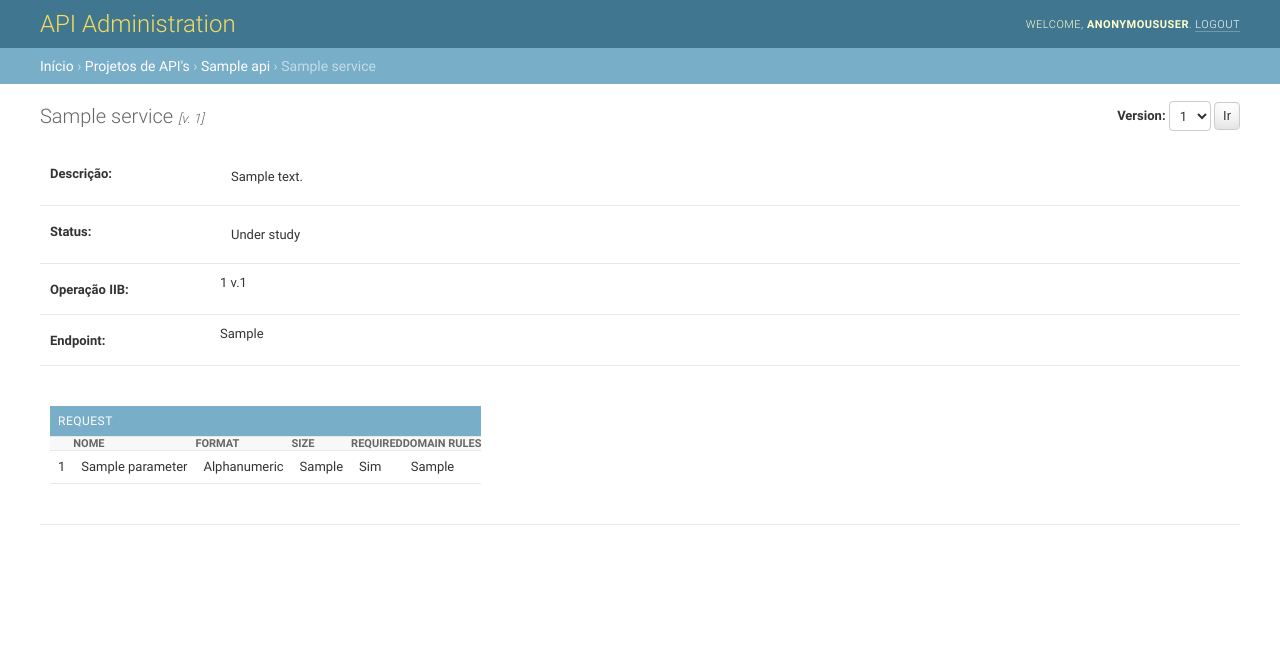
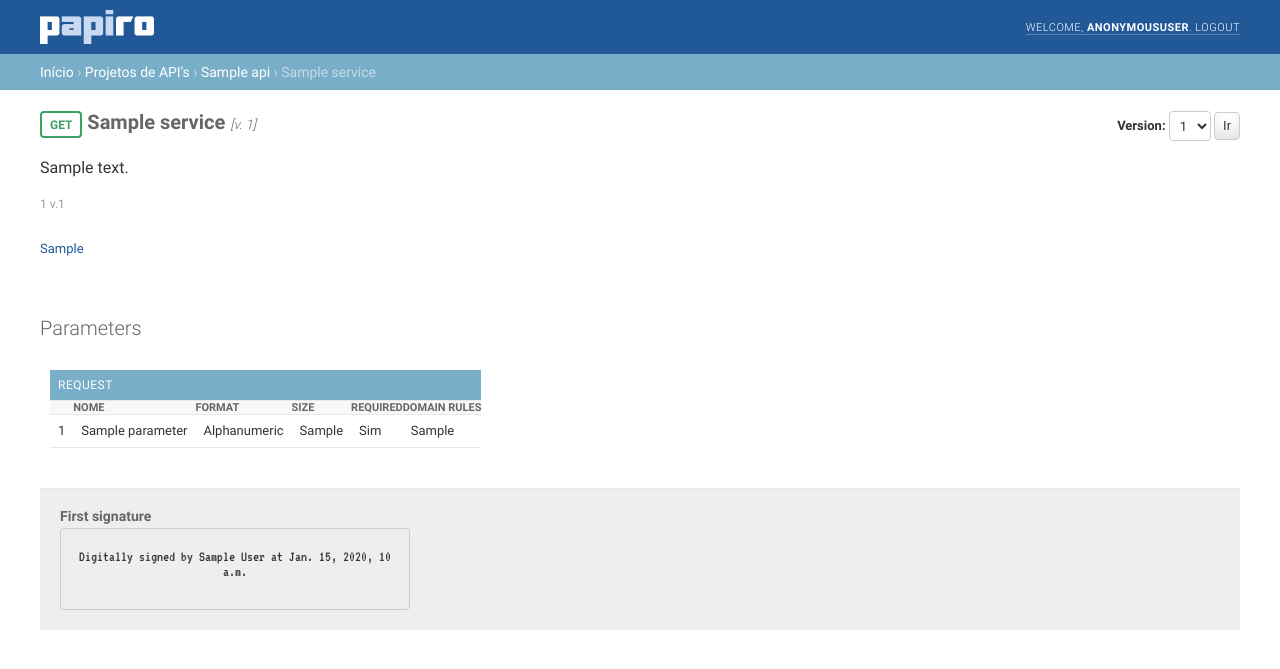
Before and after one commit to alduxx/papirodocker, a Django app: template templates/papiro/service_detail.html in a window 1280 px wide. Shown: the top 669 px of the page. Run offline with Django 3.2, Linux system fonts and the light colour scheme; the template is opened without the code that fills it: values that come from a table or form of the project are taken from there, others are empty; tables that the repository leaves empty hold one stand-in row (values such as "Sample post").

Commit message:
Added signatures to service version.

```diff
--- a/descriptor/models.py
+++ b/descriptor/models.py
@@ -1,4 +1,5 @@
 from django.db import models
+from django.contrib.auth.models import User
 from django.utils.translation import gettext_lazy as _
 
 
@@ -88,3 +89,24 @@ class Parameter(models.Model):
     class Meta:
         verbose_name = _('parameter')
         verbose_name_plural = _('parameter')
+
+
+class TagSignature(models.Model):
+    first_signer = models.ForeignKey(User, related_name='First_signer', on_delete=models.CASCADE, null=False)
+    second_signer = models.ForeignKey(User, related_name='Second_signer', on_delete=models.CASCADE, null=True, default=None)
+    service = models.ForeignKey(Service, on_delete=models.CASCADE)
+    signed_at = models.DateTimeField(auto_now_add=True)
+
+    def is_closed(self):
+        return (self.first_signer is not None) and (self.second_signer is not None)
+
+    def __str__(self):
+        if self.first_signer and self.second_signer:
+            return f"{_('Signed by')} {self.first_signer.username}  {_(' and ')} {self.second_signer.username} + \
+                   {_(' at ')} {self.signed_at}"
+        else:
+            return f"{_('Signed by')} {self.first_signer.username} {_(' at ')} {self.signed_at}"
+
+    class Meta:
+        verbose_name = _('parameter')
+        verbose_name_plural = _('parameter')
--- a/descriptor/urls.py
+++ b/descriptor/urls.py
@@ -12,5 +12,8 @@ urlpatterns = [
     path('service/<int:service_id>/parameter_group/<int:parameter_group_id>/add/parameter/', views.popup_add_parameter, name='popup_add_parameter'),
     path('<int:api_id>/services/add/service/', views.popup_add_service, name='popup_add_service'),
     path('add/', views.popup_add_api, name='popup_add_api'),
+
+    path('user/<slug:username>/', views.force_auth, name='force_auth'),
+
     path('rest/', include(rest_urls)),
 ]
--- a/templates/papiro/base.html
+++ b/templates/papiro/base.html
@@ -18,9 +18,10 @@
     <script type="text/javascript" src="/static/admin/js/admin/RelatedObjectLookups.js"></script>
     <script type="text/javascript" src="/static/admin/js/actions.js"></script>
     <script type="text/javascript" src="{% static 'js/editables.js' %}"></script>
+    <link href="https://fonts.googleapis.com/css2?family=VT323&display=swap" rel="stylesheet">
     <meta name="robots" content="NONE,NOARCHIVE">
     <style media="screen">
-        #content h1 em {font-size:0.66em;}
+        #header {background-color: #215897;}
         {% block css_internal %}{% endblock %}
     </style>
     <script type="text/javascript">
@@ -37,7 +38,8 @@
     <!-- Header -->
     <div id="header">
         <div id="branding">
-            <h1 id="site-name"><a href="/api/">{% trans "API Administration" %}</a></h1>
+            <!-- <h1 id="site-name"><a href="/api/">{% trans "API Administration" %}</a></h1> -->
+            <h1 id="site-name"><a href="/api/"><img src="{% static 'img/logo.png'%}" /></h1>
         </div>
         <div id="user-tools">
                 {% trans "Welcome" %}, <strong>{{user}}</strong>. <a href="/admin/logout/">{% trans "Logout" %}</a>
--- a/templates/papiro/service_detail.html
+++ b/templates/papiro/service_detail.html
@@ -2,22 +2,69 @@
 {% load i18n %}
 
 {% block css_internal %}
-    button.go {
-        font-size: 13px;
-        border: 1px solid #ccc;
-        border-radius: 4px;
-        background: #fff;
-        box-shadow: 0 -15px 20px -10px rgba(0, 0, 0, 0.15) inset;
-        cursor: pointer;
-        height: 28px;
-        line-height: 1;
-        padding: 6px 8px;
-        margin: 0;
-        color: #333;
+    #content h1 em {font-size:0.66em;}
+    #content h1 .status {font-size:0.66em;color:red;}
+
+    #id_description {
+        font-size:16px;
     }
 
-    .tag_control button {padding: 6px 15px;border: none;border-radius: 4px;color: #fff;
-        cursor: pointer;margin-left:3px;background: #205067;margin: 0 0 0 8px;
+    #id_iib {
+        display:inline-block;
+        font-size:12px;
+        color:#999;
+        padding: 20px 0;
+    }
+
+    #id_endpoint {
+        display:inline-block;
+        color:#215897;
+        padding: 10px 0 20px;
+        font-size:13px;
+    }
+
+    span.http_method {
+        display:inline-block;
+        padding:5px 8px 4px;
+        font-weight: 600;
+        font-size: 12px;
+        border: 2px solid #3da066;
+        border-radius: 4px;
+        color: #3da066;
+    }
+
+    button.go { font-size: 13px; border: 1px solid #ccc; border-radius: 4px; background: #fff; box-shadow: 0 -15px 20px -10px rgba(0, 0, 0, 0.15) inset;
+        cursor: pointer; height: 28px; line-height: 1; padding: 6px 8px; margin: 0; color: #333;}
+
+    .tag_control {background-color: #eee;padding:8px 20px 20px;}
+
+    .tag_signature {
+        display:inline-block;
+        width: 350px;
+        margin-right:20px;
+        vertical-align: top;
+    }
+
+    .tag_signature > div {
+        text-align:center;
+        padding:20px 10px;
+        border: 1px solid #ccc; border-radius: 4px;
+        font-size:15px;
+        font-family: 'VT323', monospace;
+        min-height: 40px;
+    }
+    .tag_signature > div:before {
+        content: '';
+        display: inline-block;
+        vertical-align: middle;
+        height: 100%;
+    }
+
+    .tag_signature > div > span {
+        font-family: "Roboto", "Lucida Grande", Verdana, Arial, sans-serif;
+    }
+
+    .tag_control button {border: none;border-radius: 4px;color: #fff; cursor: pointer;background: #205067;
         text-transform: uppercase;padding: 12px 15px;}
 
 {% endblock %}
@@ -100,7 +147,16 @@
     <a href="/api/">Início</a> &rsaquo; <a href="/api/">Projetos de API's</a> &rsaquo; <a href="/api/{{service.api.id}}/services"> {{ service.api.name }}</a> &rsaquo; {{ service.name }}
 {% endblock %}
 
-{% block title %}{{ service.name }} <em>[{% if service.tag == 0 %}SNAPSHOT{% else %}v. {{service.tag}}{% endif %}]</em>{% endblock %}
+{% block title %}
+    <span class="http_method {{service.http_method}}">{{service.http_method}}</span>
+    <strong>{{ service.name }} </strong>
+    <em>[{% if service.tag == 0 %}SNAPSHOT{% else %}v. {{service.tag}}{% endif %}]</em>
+    {% if tag_signature %}
+        {% if tag_signature.is_closed == False %}
+            <span class="status"> {% trans 'pending' %}</span>
+        {% endif %}
+    {% endif %}
+ {% endblock %}
 
 {% block content_main %}
 <ul class="object-tools">
@@ -118,54 +174,46 @@
 <form id="service_form" novalidate="">
     <input type="hidden" id="_csrf" value="{{csrf_token}}">
     <div>
-    <fieldset class="module aligned ">
-        <div class="form-row field-name">
         <div>
-                <label class="required" for="id_description">Descrição:</label>
             <span name="description" id="id_description" class="editable" data-field-type="textarea" data-field="description" data-field-label="{% trans 'description' %}" data-id="{{service.id}}">
-                    <span>
                 {% if service.description %}
                     {{ service.description }}
                 {% else %}
                     <em>{% trans "Click to add description" %}</em>
                 {% endif %}
             </span>
+        </div>
+        <!--
+        <div>
+            <span name="status" id="id_status" class="editable" data-field-type="select" data-field="status" data-field-label="{% trans 'status' %}" data-id="{{service.id}}">
+                {{ service.get_status_display }}
             </span>
         </div>
-        </div>
-        <div class="form-row field-name">
+        -->
         <div>
-                <label class="required" for="id_status">Status:</label>
-                <span name="status" id="id_status" class="editable" data-field-type="select" data-field="status" data-field-label="{% trans 'status' %}" data-id="{{service.id}}">
-                    <span>
-                        {{ service.get_status_display }}
-                    </span>
-                </span>
-            </div>
-        </div>
-        <div class="form-row field-name">
-            <div>
-                <label class="required" for="id_iib">Operação IIB:</label>
+            {% if service.iib_service_number %}
                 <span name="iib" id="id_iib">
-                    {% if service.iib_service_number %}
                     {{ service.iib_service_number }}
                     {% if service.iib_service_number %}
                             v.{{ service.iib_service_version_number }}
                     {% endif %}
+                </span>
+            {% endif %}
+        </div>
+        <div>
+            <span name="endpoint" id="id_endpoint">
+                {% if service.endpoint_uri %}
+                    {{ service.endpoint_uri }}
+                {% else %}
+                    {% trans 'No endpoint' %}
                 {% endif %}
             </span>
         </div>
     </div>
-        <div class="form-row field-name">
-            <div>
-                <label class="required" for="id_endpoint">Endpoint:</label>
-                <span name="endpoint" id="id_endpoint">{{ service.endpoint_uri }}</span>
-            </div>
-        </div>
-    </fieldset>
-</div>
 </form>
 <div>
+    <div class="clear" style="height:40px;"></div>
+    <h1>{% trans 'Parameters' %}</h1>
 {% if parameter_groups %}
     {% for parameter_group in parameter_groups %}
     <div class="form-row" id="group_{{parameter_group.id}}">
@@ -242,7 +290,40 @@
 <div class="tag_control">
     {% if service.tag == 0 %}
         <!-- only shows button if tag == 0 (SNAPSHOT) -->
-    <button id="commit_tag">{% trans 'Commit tag' %}</button>
+            <div class="tag_signature">
+                <h3>{% trans 'First signature' %}</h3>
+                <div>
+                    <button id="commit_tag">{% trans 'Sign and commit tag' %}</button>
+                </div>
+            </div>
+            <div class="tag_signature">
+                <h3>{% trans 'Second signature' %}</h3>
+                <div>
+                    <span>
+                        {% trans 'Awaiting for first signature' %}
+                    </span>
+                </div>
+            </div>
+    {% else %}
+        <!-- if not snapshot -->
+        {% if tag_signature %}
+            <div class="tag_signature">
+                <h3>{% trans 'First signature' %}</h3>
+                <div>{% trans 'Digitally signed by' %} {{tag_signature.first_signer.first_name}} {{tag_signature.first_signer.last_name}}
+                    {% trans ' at ' %} {{tag_signature.signed_at}}
+                </div>
+            </div>
+
+            {% if tag_signature.second_signer == None %}
+            <div class="tag_signature">
+                <h3>{% trans 'Second signature' %}</h3>
+                <div>
+                    <button id="confirm_tag">{% trans 'Confirm and commit tag' %}</button>
+                </div>
+            </div>
             {% endif %}
+        {% endif %}
+    {% endif %}
+    <div class="clear"></div>
 </div>
 {% endblock %}
```
Also changed, not shown: descriptor/views.py (+34 -12 lines), conf/locale/pt_BR/LC_MESSAGES/django.po, descriptor/migrations/0019_tagsignature.py (added), static/img/logo.png (added). Lines whose indentation alone changed are shown as unchanged.
